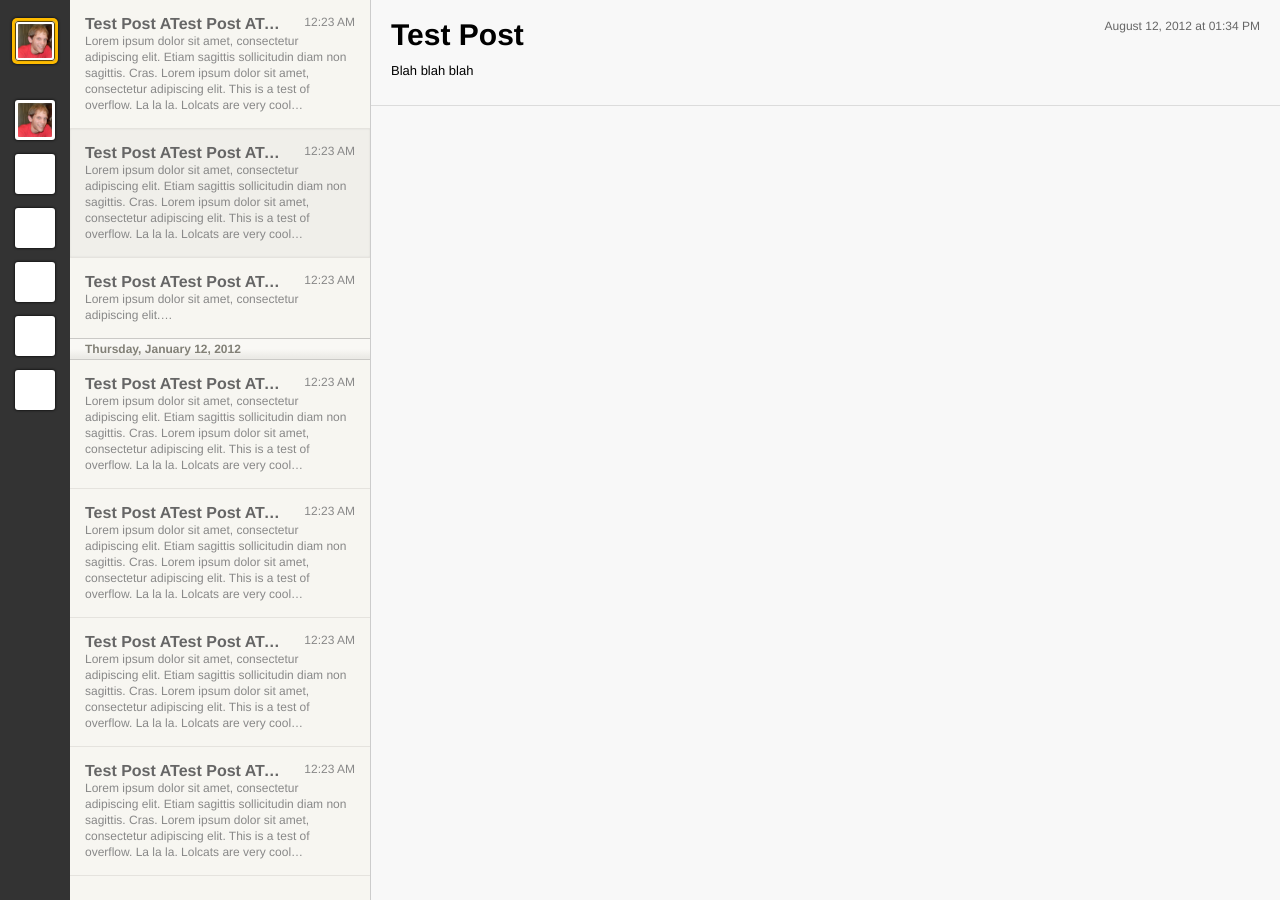
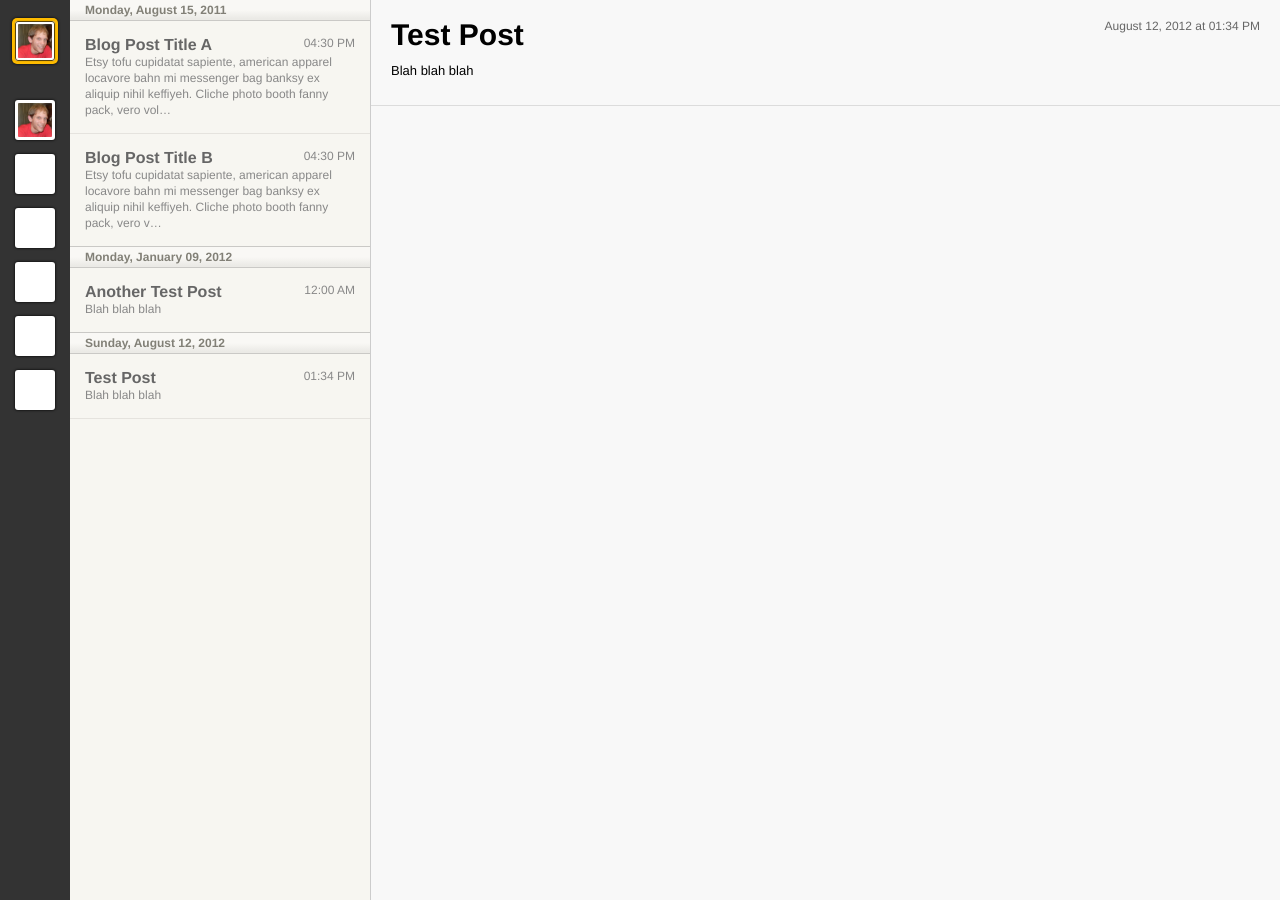
Before and after one commit to Tanner/Blog, a Jekyll site: the page built from _posts/2012-01-09-test-post.markdown, in a window 1280 px wide. Built offline with Jekyll 4.4.1, drawn with Linux system fonts in a browser that asks for light colours; Markdown is read by kramdown in place of the engine named in the settings.

Commit message:
Create excerpts tag.

```diff
--- a/_layouts/default.html
+++ b/_layouts/default.html
@@ -73,79 +73,7 @@
 		</ul>
 	</div>
 	<div id="excerpts">
-		<div class="post-excerpt">
-			<div class="header">
-				<span class="title">Test Post ATest Post ATest Post ATest Post ATest Post A</span>
-				<span class="time">12:23 AM</span>
-			</div>
-			<div class="excerpt">
-				Lorem ipsum dolor sit amet, consectetur adipiscing elit. Etiam sagittis sollicitudin diam non sagittis. Cras. Lorem ipsum dolor sit amet, consectetur adipiscing elit. This is a test of overflow. La la la. Lolcats are very cool&hellip;
-			</div>
-		</div>
-
-		<div class="post-excerpt selected">
-			<div class="header">
-				<span class="title">Test Post ATest Post ATest Post ATest Post ATest Post A</span>
-				<span class="time">12:23 AM</span>
-			</div>
-			<div class="excerpt">
-				Lorem ipsum dolor sit amet, consectetur adipiscing elit. Etiam sagittis sollicitudin diam non sagittis. Cras. Lorem ipsum dolor sit amet, consectetur adipiscing elit. This is a test of overflow. La la la. Lolcats are very cool&hellip;
-			</div>
-		</div>
-
-		<div class="post-excerpt">
-			<div class="header">
-				<span class="title">Test Post ATest Post ATest Post ATest Post ATest Post A</span>
-				<span class="time">12:23 AM</span>
-			</div>
-			<div class="excerpt">
-				Lorem ipsum dolor sit amet, consectetur adipiscing elit.&hellip;
-			</div>
-		</div>
-
-		<div class="date">
-			Thursday, January 12, 2012
-		</div>
-
-		<div class="post-excerpt">
-			<div class="header">
-				<span class="title">Test Post ATest Post ATest Post ATest Post ATest Post A</span>
-				<span class="time">12:23 AM</span>
-			</div>
-			<div class="excerpt">
-				Lorem ipsum dolor sit amet, consectetur adipiscing elit. Etiam sagittis sollicitudin diam non sagittis. Cras. Lorem ipsum dolor sit amet, consectetur adipiscing elit. This is a test of overflow. La la la. Lolcats are very cool&hellip;
-			</div>
-		</div>
-
-		<div class="post-excerpt">
-			<div class="header">
-				<span class="title">Test Post ATest Post ATest Post ATest Post ATest Post A</span>
-				<span class="time">12:23 AM</span>
-			</div>
-			<div class="excerpt">
-				Lorem ipsum dolor sit amet, consectetur adipiscing elit. Etiam sagittis sollicitudin diam non sagittis. Cras. Lorem ipsum dolor sit amet, consectetur adipiscing elit. This is a test of overflow. La la la. Lolcats are very cool&hellip;
-			</div>
-		</div>
-
-		<div class="post-excerpt">
-			<div class="header">
-				<span class="title">Test Post ATest Post ATest Post ATest Post ATest Post A</span>
-				<span class="time">12:23 AM</span>
-			</div>
-			<div class="excerpt">
-				Lorem ipsum dolor sit amet, consectetur adipiscing elit. Etiam sagittis sollicitudin diam non sagittis. Cras. Lorem ipsum dolor sit amet, consectetur adipiscing elit. This is a test of overflow. La la la. Lolcats are very cool&hellip;
-			</div>
-		</div>
-
-		<div class="post-excerpt">
-			<div class="header">
-				<span class="title">Test Post ATest Post ATest Post ATest Post ATest Post A</span>
-				<span class="time">12:23 AM</span>
-			</div>
-			<div class="excerpt">
-				Lorem ipsum dolor sit amet, consectetur adipiscing elit. Etiam sagittis sollicitudin diam non sagittis. Cras. Lorem ipsum dolor sit amet, consectetur adipiscing elit. This is a test of overflow. La la la. Lolcats are very cool&hellip;
-			</div>
-		</div>
+		{% render_excerpts %}
 	</div>
 	<div id="content">
 		{{ content }}
--- /dev/null
+++ b/_plugins/RenderExcerpts.rb
@@ -0,0 +1,62 @@
+module Jekyll
+	class RenderExcerpts < Liquid::Tag
+		def render(context)
+			date = nil
+			excerpts = Hash.new
+
+			context.registers[:site].posts.sort.each do |post|
+				if date.nil? or !(date.day == post.date.day and date.month == post.date.month and date.year == post.date.year)
+					date = post.date
+
+					if not excerpts.has_key?(date)
+						excerpts[date] = Array.new
+					end
+				end
+
+				excerpts[date] << post
+			end
+
+			output = ""
+
+			excerpts.each do |date, posts|
+				output += "<div class=\"date\">" + date.strftime("%A, %B %d, %Y") + "</div>";
+
+				posts.each do |post|
+					title = post.data["title"]
+					time = post.date.strftime("%I:%M %p")
+					content = excerpt(post.content, 150)
+
+					output += <<HTML
+<div class="post-excerpt">
+	<div class="header">
+		<span class="title">#{title}</span>
+		<span class="time">#{time}</span>
+	</div>
+	<div class="excerpt">#{content}</div>
+</div>
+HTML
+				end
+			end
+
+			return output
+		end
+
+		def excerpt(string, length)
+			string = string.gsub(/<\/?[^>]*>/, "")
+
+			excerpt = string[0..length]
+
+			if string.length > length
+				if excerpt[length] == " "
+					excerpt.chomp
+				end
+
+				excerpt << "&hellip;"
+			end
+
+			return excerpt
+		end
+	end
+end
+
+Liquid::Template.register_tag('render_excerpts', Jekyll::RenderExcerpts)
```
